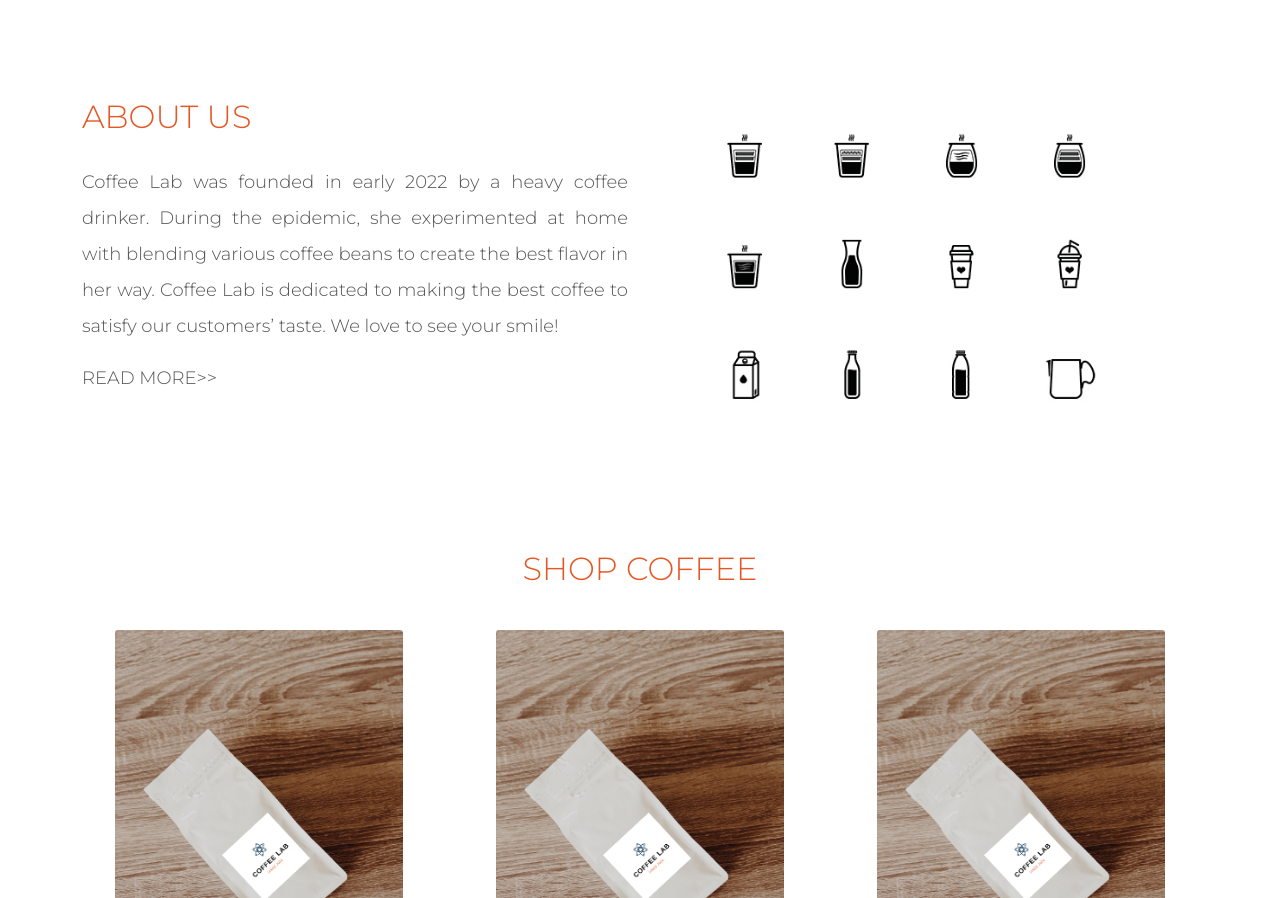
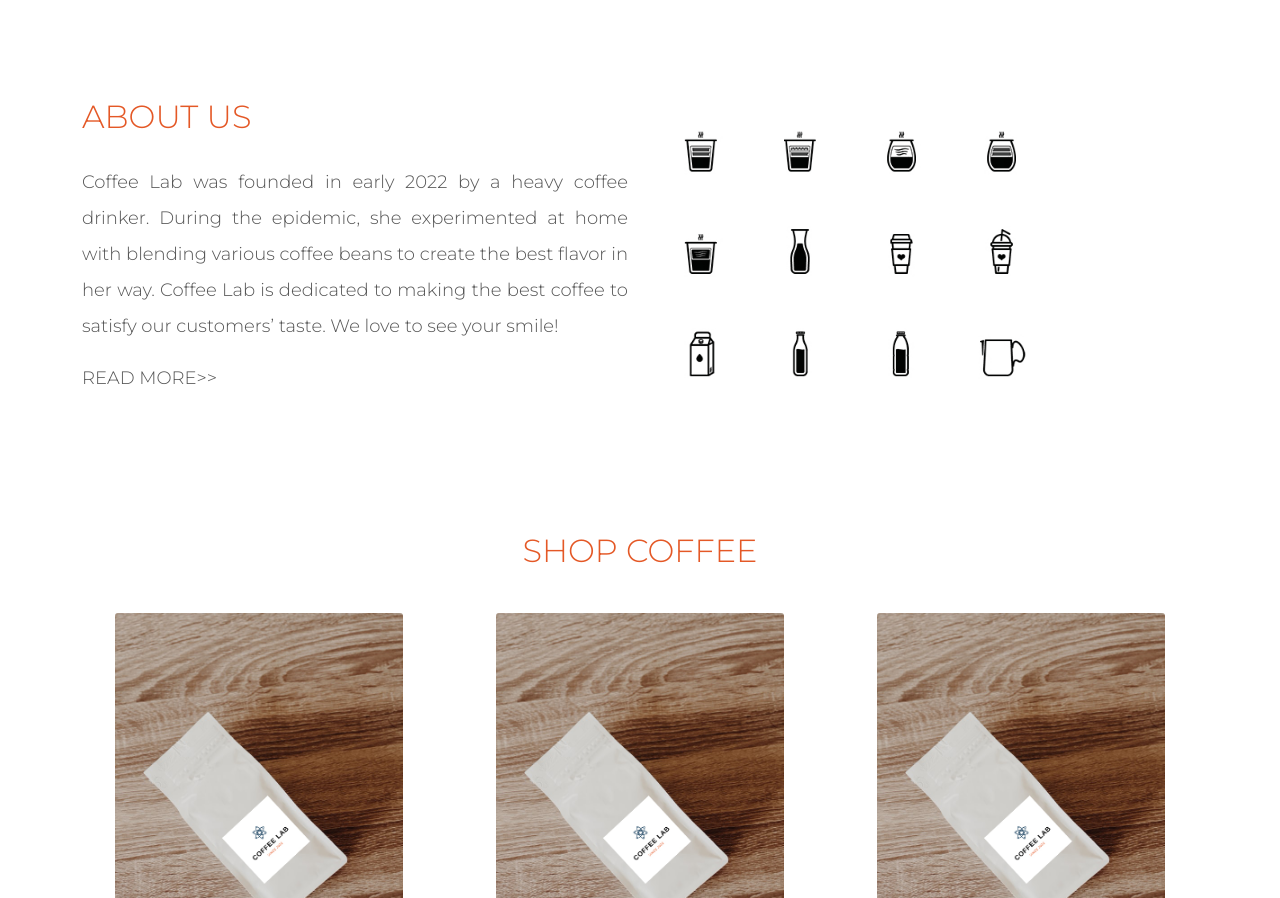
Before and after one commit to pennyjiang925/Lab-Coffee, a plain HTML site: page index.html in a window 1280 px wide. Shown: the part 1128-2026 px from the top of the page. Drawn offline with nearby package versions, Linux system fonts and the light colour scheme; a web font is replaced by a local one.

Commit message:
Update style.css

```diff
--- a/css/style.css
+++ b/css/style.css
@@ -90,8 +90,8 @@ body {
 
 .barista-image {
   width: 100%;
-  max-width: 27rem;
-  margin: auto 40px;
+  max-width: 25rem;
+  margin: auto;
 }
 
 /* SHOP */
@@ -309,7 +309,7 @@ a #signup-btn:hover {
   }
 
   .text-content {
-    font-size: 25px;
+    font-size: 22px;
   }
 
   .about-content {
```
